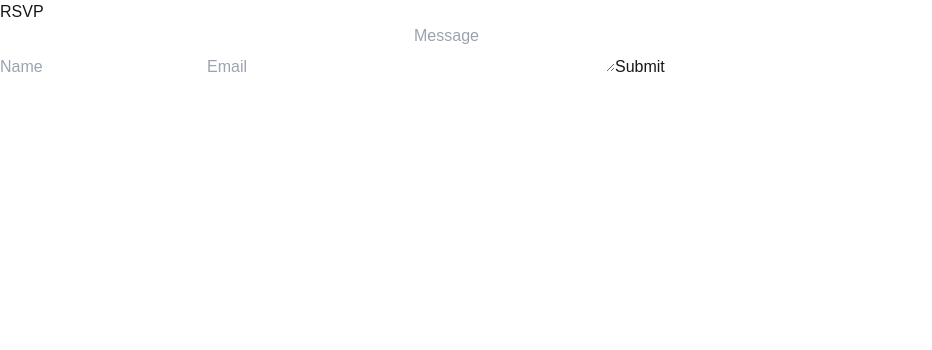
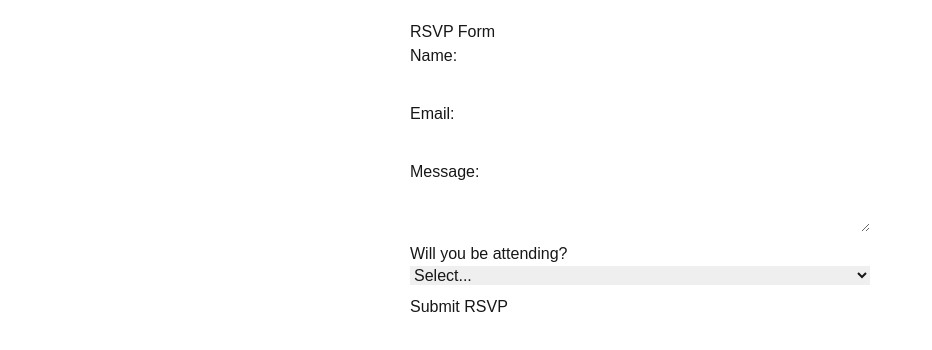
Before and after one commit to ninalamo/wedding-rsvp, a Next.js app: page /rsvp in a window 1280 px wide. Shown: the top 350 px of the page, without its empty margins (0-932 px from the left). Built offline with nearby package versions, Linux system fonts and the light colour scheme.

Commit message:
added Yes/No

```diff
--- a/app/api/rsvp/route.js
+++ b/app/api/rsvp/route.js
@@ -1,31 +1,26 @@
 import Database from "better-sqlite3";
 
-const db = new Database("rsvp.db");
+export async function POST(req) {
+  const db = new Database("rsvp.db");
+  const body = await req.json();
 
-export async function POST(req) {
   try {
-    const body = await req.json();
-    const { name, email, message } = body;
+    const { name, email, message, is_attending } = body;
 
-    if (!name || !email) {
-      return new Response(JSON.stringify({ error: "Name and email are required." }), {
-        status: 400,
-        headers: { "Content-Type": "application/json" },
-      });
+    if (!name || !email || !is_attending) {
+      return new Response(JSON.stringify({ error: "Missing required fields" }), { status: 400 });
     }
 
-    const stmt = db.prepare("INSERT INTO rsvp (name, email, message) VALUES (?, ?, ?)");
-    stmt.run(name, email, message || null);
+    db.prepare(`
+      INSERT INTO rsvp (name, email, message, is_attending)
+      VALUES (?, ?, ?, ?)
+    `).run(name, email, message || "", is_attending);
 
-    return new Response(JSON.stringify({ success: true }), {
-      status: 200,
-      headers: { "Content-Type": "application/json" },
-    });
+    return new Response(JSON.stringify({ message: "RSVP saved successfully!" }), { status: 201 });
   } catch (error) {
     console.error("Error saving RSVP:", error);
-    return new Response(JSON.stringify({ error: "Failed to save RSVP." }), {
-      status: 500,
-      headers: { "Content-Type": "application/json" },
-    });
+    return new Response(JSON.stringify({ error: "Internal server error" }), { status: 500 });
+  } finally {
+    db.close();
   }
 }
--- a/app/rsvp/page.jsx
+++ b/app/rsvp/page.jsx
@@ -3,59 +3,82 @@
 import { useState } from "react";
 
 export default function RSVPForm() {
-  const [formData, setFormData] = useState({ name: "", email: "", message: "" });
-  const [status, setStatus] = useState("");
+  const [formData, setFormData] = useState({
+    name: "",
+    email: "",
+    message: "",
+    is_attending: "",
+  });
+
+  const handleChange = (e) => {
+    const { name, value } = e.target;
+    setFormData({ ...formData, [name]: value });
+  };
 
   const handleSubmit = async (e) => {
     e.preventDefault();
-    setStatus("Submitting...");
-
     try {
-      const response = await fetch("/api/rsvp", {
+      const res = await fetch("/api/rsvp", {
         method: "POST",
         headers: { "Content-Type": "application/json" },
         body: JSON.stringify(formData),
       });
-
-      if (response.ok) {
-        setFormData({ name: "", email: "", message: "" });
-        setStatus("RSVP submitted successfully!");
-      } else {
-        const error = await response.json();
-        setStatus(error.error || "Failed to submit RSVP.");
-      }
-    } catch (err) {
-      console.error(err);
-      setStatus("An error occurred.");
+      const result = await res.json();
+      alert(result.message);
+    } catch (error) {
+      console.error("Error submitting RSVP:", error);
     }
   };
 
   return (
-    <div>
-      <h1>RSVP</h1>
-      <form onSubmit={handleSubmit}>
+    <form onSubmit={handleSubmit} style={{ padding: "20px", maxWidth: "500px", margin: "0 auto" }}>
+      <h1>RSVP Form</h1>
+      <div>
+        <label>Name:</label>
         <input
           type="text"
-          placeholder="Name"
+          name="name"
           value={formData.name}
-          onChange={(e) => setFormData({ ...formData, name: e.target.value })}
+          onChange={handleChange}
           required
+          style={{ display: "block", width: "100%", marginBottom: "10px" }}
         />
+      </div>
+      <div>
+        <label>Email:</label>
         <input
           type="email"
-          placeholder="Email"
+          name="email"
           value={formData.email}
-          onChange={(e) => setFormData({ ...formData, email: e.target.value })}
+          onChange={handleChange}
           required
+          style={{ display: "block", width: "100%", marginBottom: "10px" }}
         />
+      </div>
+      <div>
+        <label>Message:</label>
         <textarea
-          placeholder="Message"
+          name="message"
           value={formData.message}
-          onChange={(e) => setFormData({ ...formData, message: e.target.value })}
-        />
-        <button type="submit">Submit</button>
-      </form>
-      {status && <p>{status}</p>}
-    </div>
+          onChange={handleChange}
+          style={{ display: "block", width: "100%", marginBottom: "10px" }}
+        ></textarea>
+      </div>
+      <div>
+        <label>Will you be attending?</label>
+        <select
+          name="is_attending"
+          value={formData.is_attending}
+          onChange={handleChange}
+          required
+          style={{ display: "block", width: "100%", marginBottom: "10px" }}
+        >
+          <option value="">Select...</option>
+          <option value="Yes">Yes</option>
+          <option value="No">No</option>
+        </select>
+      </div>
+      <button type="submit">Submit RSVP</button>
+    </form>
   );
 }
--- a/app/view-rsvp/page.jsx
+++ b/app/view-rsvp/page.jsx
@@ -26,6 +26,7 @@ export default async function ViewRSVP() {
                 <th style={styles.th}>Name</th>
                 <th style={styles.th}>Email</th>
                 <th style={styles.th}>Message</th>
+                <th style={styles.th}>Attending</th>
                 <th style={styles.th}>Submitted At</th>
               </tr>
             </thead>
@@ -36,6 +37,7 @@ export default async function ViewRSVP() {
                   <td style={styles.td}>{rsvp.name}</td>
                   <td style={styles.td}>{rsvp.email}</td>
                   <td style={styles.td}>{rsvp.message}</td>
+                  <td style={styles.td}>{rsvp.is_attending}</td>
                   <td style={styles.td}>
                     {new Date(rsvp.submitted_at).toLocaleString()}
                   </td>
@@ -48,6 +50,7 @@ export default async function ViewRSVP() {
     </div>
   );
 }
+
 
 const styles = {
   container: {
```
Also changed, not shown: init-db.js (+6 -4 lines).
